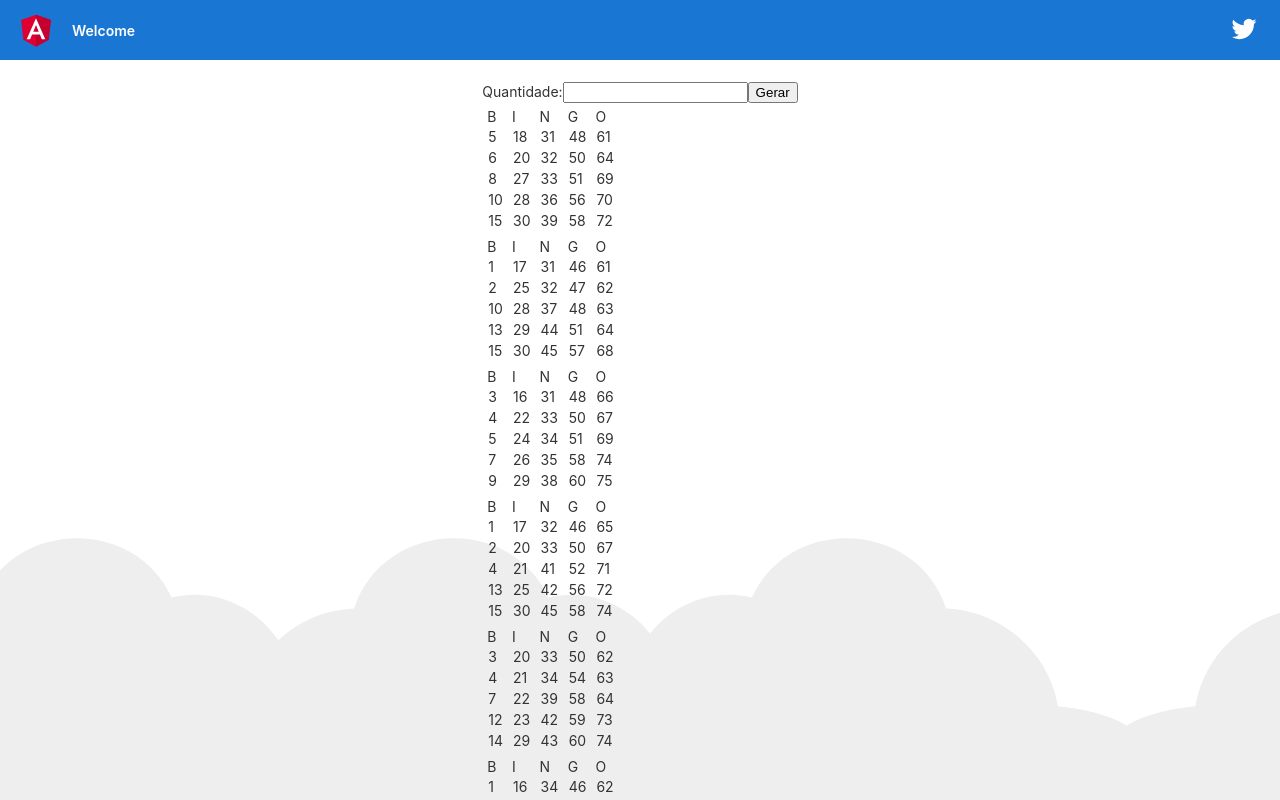
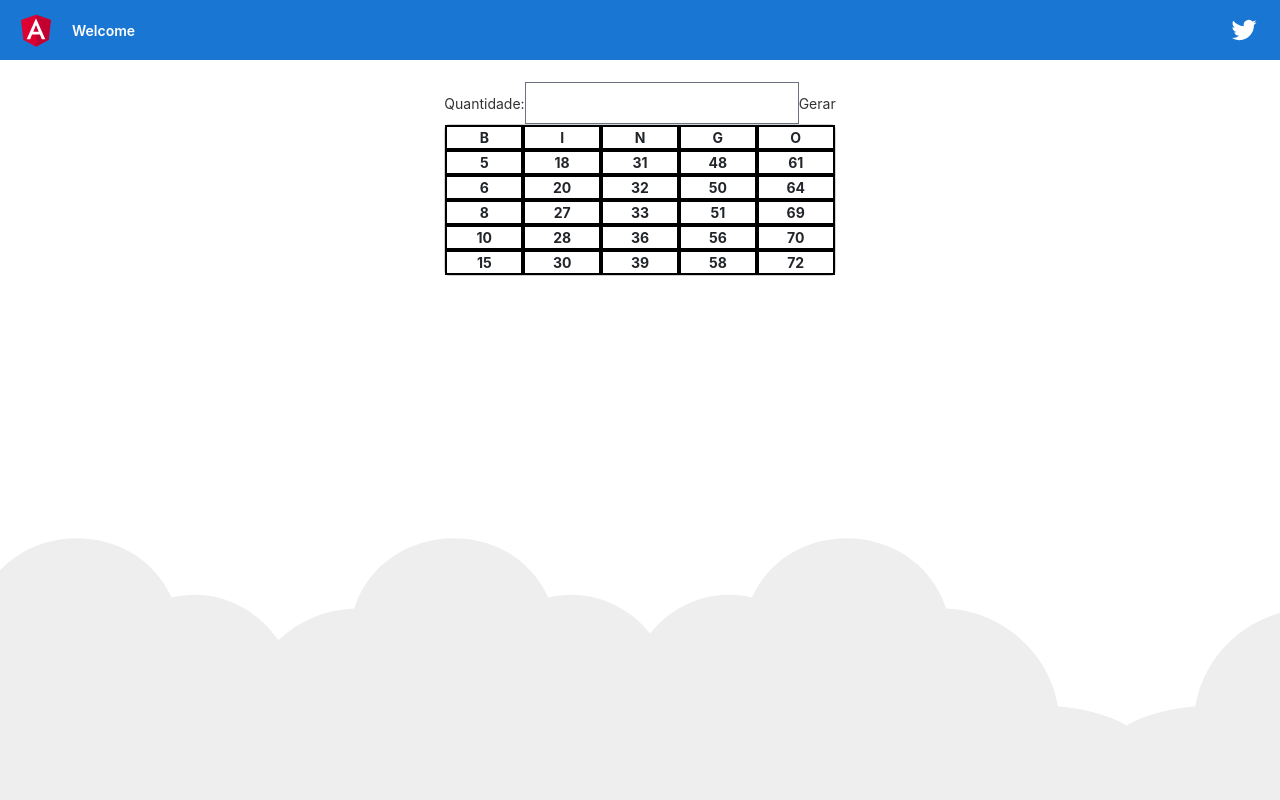
Before and after one commit to thiagoadelino/thiagoadelino.github.io, an Angular app: page / in a window 1280 px wide. Shown: the top 800 px of the page. Built offline with nearby package versions, Linux system fonts and the light colour scheme.

Commit message:
adding css bootstrap

```diff
--- a/angular.json
+++ b/angular.json
@@ -30,7 +30,8 @@
             "styles": [
               "src/styles.scss"
             ],
-            "scripts": []
+            "scripts": [
+            ]
           },
           "configurations": {
             "production": {
--- a/package.json
+++ b/package.json
@@ -19,6 +19,9 @@
     "@angular/platform-browser": "~10.2.4",
     "@angular/platform-browser-dynamic": "~10.2.4",
     "@angular/router": "~10.2.4",
+    "@tailwindcss/forms": "^0.5.3",
+    "@tailwindcss/typography": "^0.5.9",
+    "bootstrap": "^5.3.0",
     "rxjs": "~6.6.0",
     "tslib": "^2.0.0",
     "zone.js": "~0.10.2"
@@ -27,9 +30,9 @@
     "@angular-devkit/build-angular": "~0.1002.3",
     "@angular/cli": "~10.2.3",
     "@angular/compiler-cli": "~10.2.4",
-    "@types/node": "^12.11.1",
     "@types/jasmine": "~3.5.0",
     "@types/jasminewd2": "~2.0.3",
+    "@types/node": "^12.11.1",
     "codelyzer": "^6.0.0",
     "jasmine-core": "~3.6.0",
     "jasmine-spec-reporter": "~5.0.0",
@@ -39,6 +42,7 @@
     "karma-jasmine": "~4.0.0",
     "karma-jasmine-html-reporter": "^1.5.0",
     "protractor": "~7.0.0",
+    "tailwindcss": "^3.3.2",
     "ts-node": "~8.3.0",
     "tslint": "~6.1.0",
     "typescript": "~4.0.2"
--- a/src/app/bingo-generator/bingo-generator/bingo-generator.component.html
+++ b/src/app/bingo-generator/bingo-generator/bingo-generator.component.html
@@ -2,45 +2,39 @@
         Quantidade:<input [(ngModel)]="quantidade" name="quantidade"/>
         <button (click)="generate()">Gerar</button>
     </form>
-    <table class="table table-striped">
-        <tbody *ngFor="let c of cartelas">
-            <tr scope="row">
-                <td>
-                    <tr>B</tr>
-                    <tr *ngFor="let b of c.b">
-                        <td>{{b}}</td>
-                    </tr>
-
-                </td>
-                <td>
-                    <tr>I</tr>
-                    <tr *ngFor="let i of c.i">
-                        <td>{{i}}</td>
-                    </tr>
-
-                </td>
-                <td>
-                    <tr>N</tr>
-                    <tr *ngFor="let n of c.n">
-                        <td>{{n}}</td>
-                    </tr>
-
-                </td>
-                <td>
-                    <tr>G</tr>
-                    <tr *ngFor="let g of c.g">
-                        <td>{{g}}</td>
-                    </tr>
-
-                </td>
-                <td>
-                    <tr>O</tr>
-                    <tr *ngFor="let o of c.o">
-                        <td>{{o}}</td>
-                    </tr>
-
-                </td>
-            </tr>
-
-        </tbody>
-    </table>
+    <div class="card" *ngFor="let c of cartelas">
+        <div class="container text-center" >
+            <div class="row row-cols-5">
+                <div class="col">
+                    <div class="row center"><span>B</span></div>
+                    <div class="row center" *ngFor="let b of c.b">
+                        <span>{{b}}</span>
+                    </div>
+                </div>
+                <div class="col">
+                    <div class="row center"><span>I</span></div>
+                    <div class="row center" *ngFor="let b of c.i">
+                        <span>{{b}}</span>
+                    </div>
+                </div>
+                <div class="col">
+                    <div class="row center"><span>N</span></div>
+                    <div class="row center" *ngFor="let b of c.n">
+                        <span>{{b}}</span>
+                    </div>
+                </div>
+                <div class="col">
+                    <div class="row center"><span>G</span></div>
+                    <div class="row center" *ngFor="let b of c.g">
+                        <span>{{b}}</span>
+                    </div>
+                </div>
+                <div class="col">
+                    <div class="row center"><span>O</span></div>
+                    <div class="row center" *ngFor="let b of c.o">
+                        <span>{{b}}</span>
+                    </div>
+                </div>
+            </div>
+        </div>
+    </div>
--- a/src/app/bingo-generator/bingo-generator/bingo-generator.component.scss
+++ b/src/app/bingo-generator/bingo-generator/bingo-generator.component.scss
@@ -0,0 +1,8 @@
+.center {
+    text-align: center;
+    border: 2px solid rgb(0, 0, 0);
+  }
+
+  div{
+    font-weight: bold
+  }
--- a/src/app/bingo-generator/bingo-generator/bingo-generator.component.ts
+++ b/src/app/bingo-generator/bingo-generator/bingo-generator.component.ts
@@ -24,7 +24,7 @@ export class BingoGeneratorComponent {
   }
   //cartelas: string[] = ['1','2'];
   ngOnInit(): void {
-      this.cartelas = this.bingoGeneratorService.gerarListaCartelas(200);
+      this.cartelas = this.bingoGeneratorService.gerarListaCartelas(1);
   }
 
 }
--- a/src/index.html
+++ b/src/index.html
@@ -6,8 +6,10 @@
   <base href="/">
   <meta name="viewport" content="width=device-width, initial-scale=1">
   <link rel="icon" type="image/x-icon" href="favicon.ico">
+  <link href="https://cdn.jsdelivr.net/npm/bootstrap@5.3.0/dist/css/bootstrap.min.css" rel="stylesheet" integrity="sha384-9ndCyUaIbzAi2FUVXJi0CjmCapSmO7SnpJef0486qhLnuZ2cdeRhO02iuK6FUUVM" crossorigin="anonymous">
 </head>
-<body>
+<body  class="dark">
   <app-root></app-root>
+  <script src="https://cdn.jsdelivr.net/npm/bootstrap@5.3.0/dist/js/bootstrap.bundle.min.js" integrity="sha384-geWF76RCwLtnZ8qwWowPQNguL3RmwHVBC9FhGdlKrxdiJJigb/j/68SIy3Te4Bkz" crossorigin="anonymous"></script>
 </body>
 </html>
--- a/src/styles.scss
+++ b/src/styles.scss
@@ -1 +1,4 @@
 /* You can add global styles to this file, and also import other style files */
+@import 'tailwindcss/base';
+@import 'tailwindcss/components';
+@import 'tailwindcss/utilities';
--- /dev/null
+++ b/tailwind.config.js
@@ -0,0 +1,16 @@
+module.exports = {
+    prefix: '',
+    purge: {
+      content: [
+        './src/**/*.{html,ts}',
+      ]
+    },
+    darkMode: 'class', // or 'media' or 'class'
+    theme: {
+      extend: {},
+    },
+    variants: {
+      extend: {},
+    },
+    plugins: [require('@tailwindcss/forms'),require('@tailwindcss/typography')],
+};
```
Also changed, not shown: 6 other files (tests, documents, lock files or other folders).
